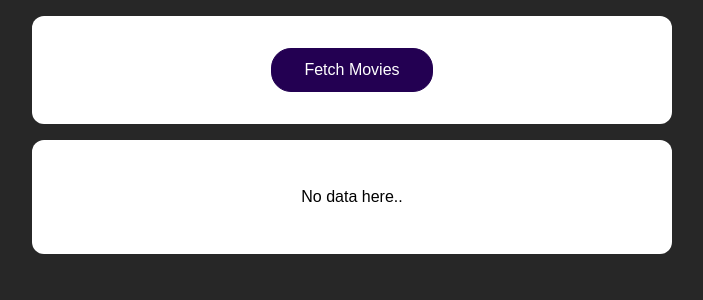
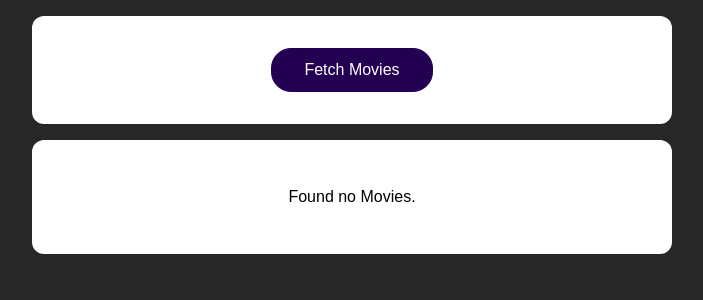
Before and after one commit to damanbehl/react-http-dbcon, a React (Create React App) app: page / in a window 1280 px wide. Shown: the top 300 px of the page, without its empty margins (288-991 px from the left). Built offline with nearby package versions, Linux system fonts and the light colour scheme.

Commit message:
conditional error content

```diff
--- a/src/App.js
+++ b/src/App.js
@@ -33,17 +33,23 @@ function App() {
     setIsLoading(false);
   }
 
+  let content = <p>Found no Movies.</p>;
+
+  if (movies.length > 0) {
+    content = <MoviesList movies={movies} />;
+  }
+  if (error) {
+    content = <p>{error}</p>;
+  }
+  if (isLoading) {
+    content = <p>Loading...</p>;
+  }
   return (
     <React.Fragment>
       <section>
         <button onClick={fetchMoviesHandler}>Fetch Movies</button>
       </section>
-      <section>
-        {!isLoading && movies.length > 0 && <MoviesList movies={movies} />}
-        {!isLoading && movies.length === 0 && !error && <p>No data here..</p>}
-        {isLoading && <p>Loading...</p>}
-        {!isLoading && error && <p>{error}</p>}
-      </section>
+      <section>{content}</section>
     </React.Fragment>
   );
 }
```
